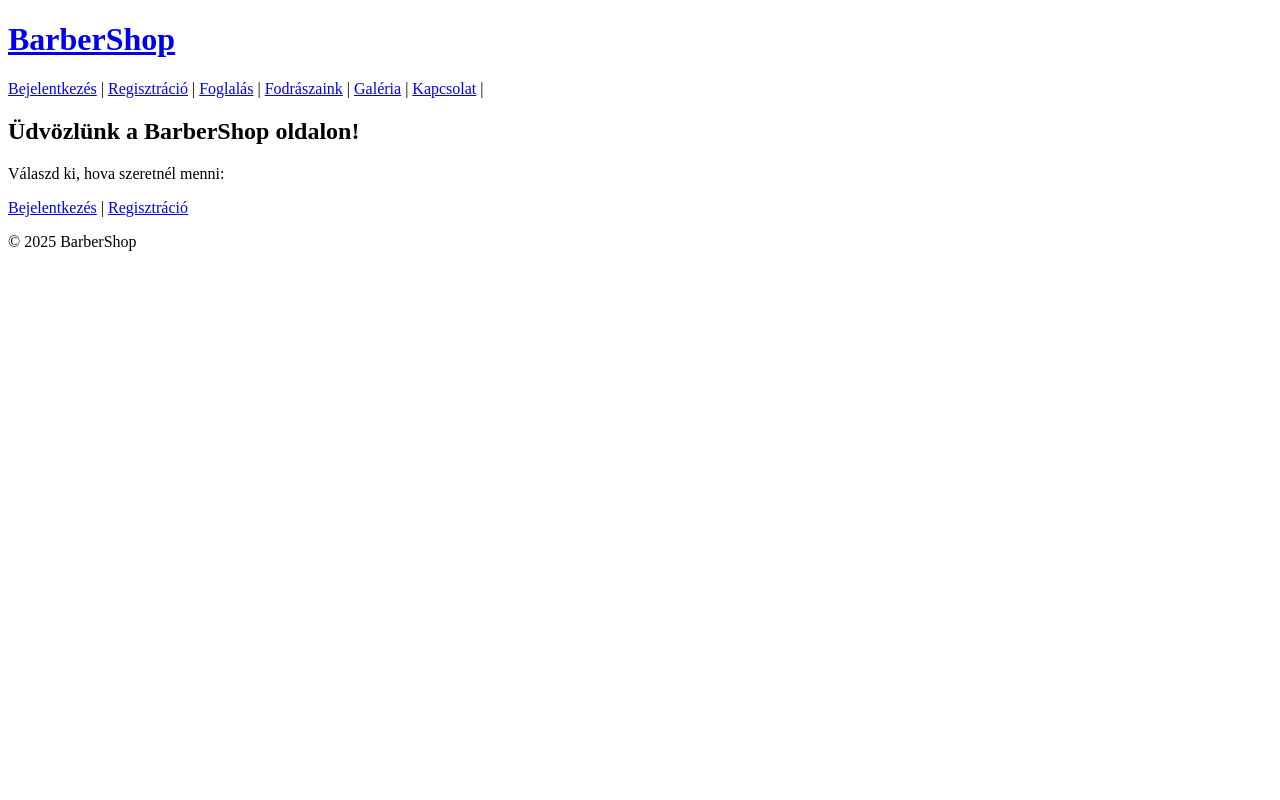
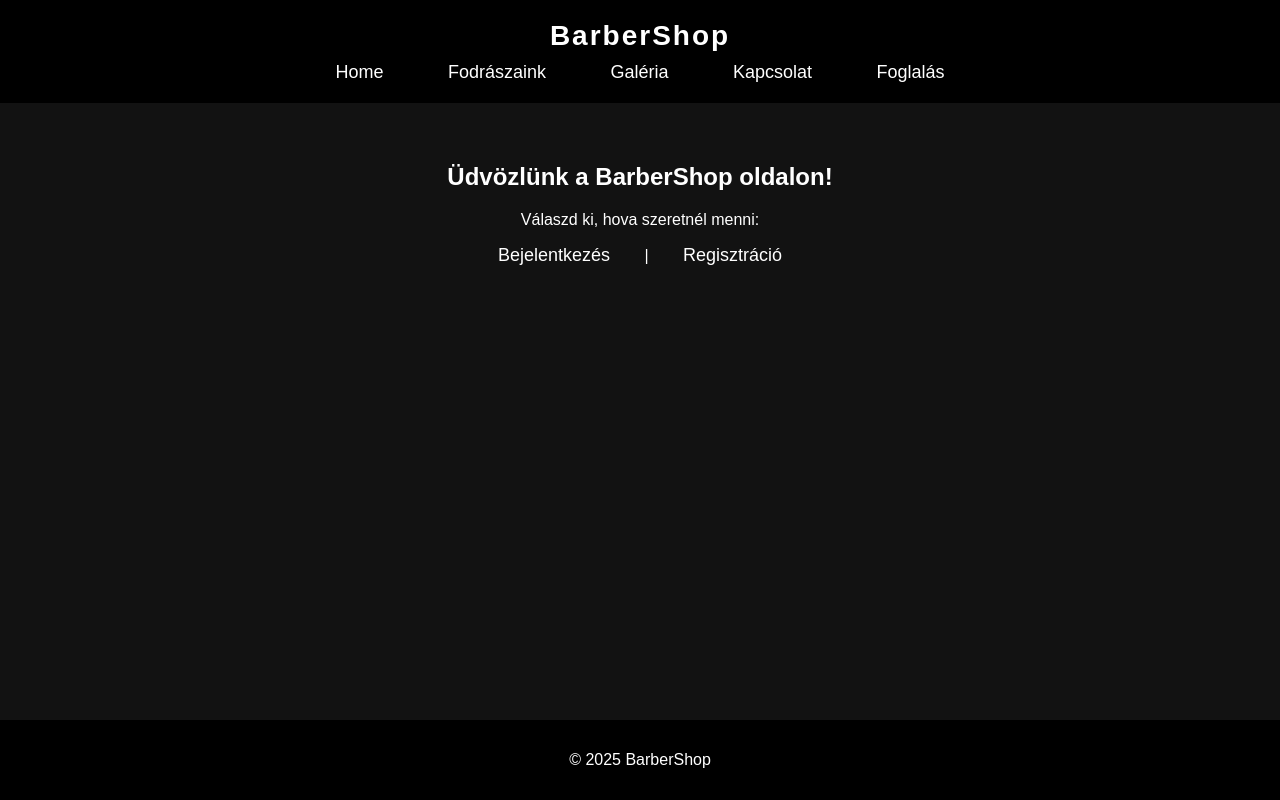
Before and after one commit to ropi0955/BarberTest, a Django app: page / in a window 1280 px wide. Run offline with Django 5.2, Linux system fonts and the light colour scheme.

Commit message:
téma + gombok

```diff
--- a/BarberShopTest/bookings/templates/base.html
+++ b/BarberShopTest/bookings/templates/base.html
@@ -4,29 +4,82 @@
     <meta charset="UTF-8">
     <meta name="viewport" content="width=device-width, initial-scale=1.0">
     <title>{% block title %}BarberShop{% endblock %}</title>
+    <style>
+        /* Sötét téma alapstílusok */
+        body {
+            background-color: #121212;
+            color: #fff;
+            font-family: 'Arial', sans-serif;
+            margin: 0;
+            padding: 0;
+            display: flex;
+            flex-direction: column;
+            align-items: center;
+            min-height: 100vh;
+        }
+
+        /* Navigációs sáv */
+        header {
+            background: #000;
+            padding: 20px;
+            text-align: center;
+            width: 100%;
+        }
+
+        header h1 {
+            margin: 0;
+            font-size: 28px;
+            letter-spacing: 2px;
+        }
+
+        nav {
+            margin-top: 10px;
+        }
+
+        nav a {
+            color: #fff;
+            text-decoration: none;
+            margin: 0 15px;
+            font-size: 18px;
+            padding: 8px 15px;
+            transition: 0.3s ease-in-out;
+            border-radius: 5px;
+            position: relative;
+        }
+
+        nav a:hover {
+            background: #ffcc00;
+            color: #000;
+        }
+
+        /* Tartalom középre igazítása */
+        main {
+            max-width: 900px;
+            width: 100%;
+            text-align: center;
+            padding: 40px 20px;
+        }
+
+        /* Lábjegyzet */
+        footer {
+            background: #000;
+            text-align: center;
+            padding: 15px;
+            position: fixed;
+            width: 100%;
+            bottom: 0;
+        }
+    </style>
 </head>
 <body>
     <header>
-        <h1>
-            <nav>
-                <a href="{% url 'login' %}">BarberShop</a>
-            </nav>
-        </h1>
+        <h1>BarberShop</h1>
         <nav>
-            {% if user.is_authenticated %}
-                <a href="{% url 'profile' %}">Profilom</a> |
-                <form method="post" action="{% url 'logout' %}" style="display:inline;">
-                    {% csrf_token %}
-                    <button type="submit">Kijelentkezés</button>
-                </form>
-            {% else %}
-                <a href="{% url 'login' %}">Bejelentkezés</a> |
-                <a href="{% url 'register' %}">Regisztráció</a> |
-                <a href="{% url 'book_appointment' %}">Foglalás</a> |
-                <a href="{% url 'barbers' %}">Fodrászaink</a> |
-                <a href="{% url 'gallery' %}">Galéria</a> |
-                <a href="{% url 'contact' %}">Kapcsolat</a> |
-            {% endif %}
+            <a href="{% url 'home' %}">Home</a>
+            <a href="{% url 'barbers' %}">Fodrászaink</a>
+            <a href="{% url 'gallery' %}">Galéria</a>
+            <a href="{% url 'contact' %}">Kapcsolat</a>
+            <a href="{% url 'book_appointment' %}">Foglalás</a>
         </nav>
     </header>
 
--- a/BarberShopTest/bookings/urls.py
+++ b/BarberShopTest/bookings/urls.py
@@ -1,7 +1,8 @@
 from django.urls import path
-from .views import appointment_success, book_appointment, barbers, gallery, contact
+from .views import appointment_success, book_appointment, barbers, gallery, contact, home
 
 urlpatterns = [
+    path("", home, name="home"),
     path("book/", book_appointment, name="book_appointment"),
     path("success/", appointment_success, name="appointment_success"),
     path("barbers/", barbers, name="barbers"),
--- a/BarberShopTest/bookings/views.py
+++ b/BarberShopTest/bookings/views.py
@@ -30,3 +30,6 @@ def gallery(request):
 
 def contact(request):
     return render(request, "bookings/contact.html")  # Kapcsolati adatok
+
+def home(request):
+    return render(request, "bookings/home.html")
```
